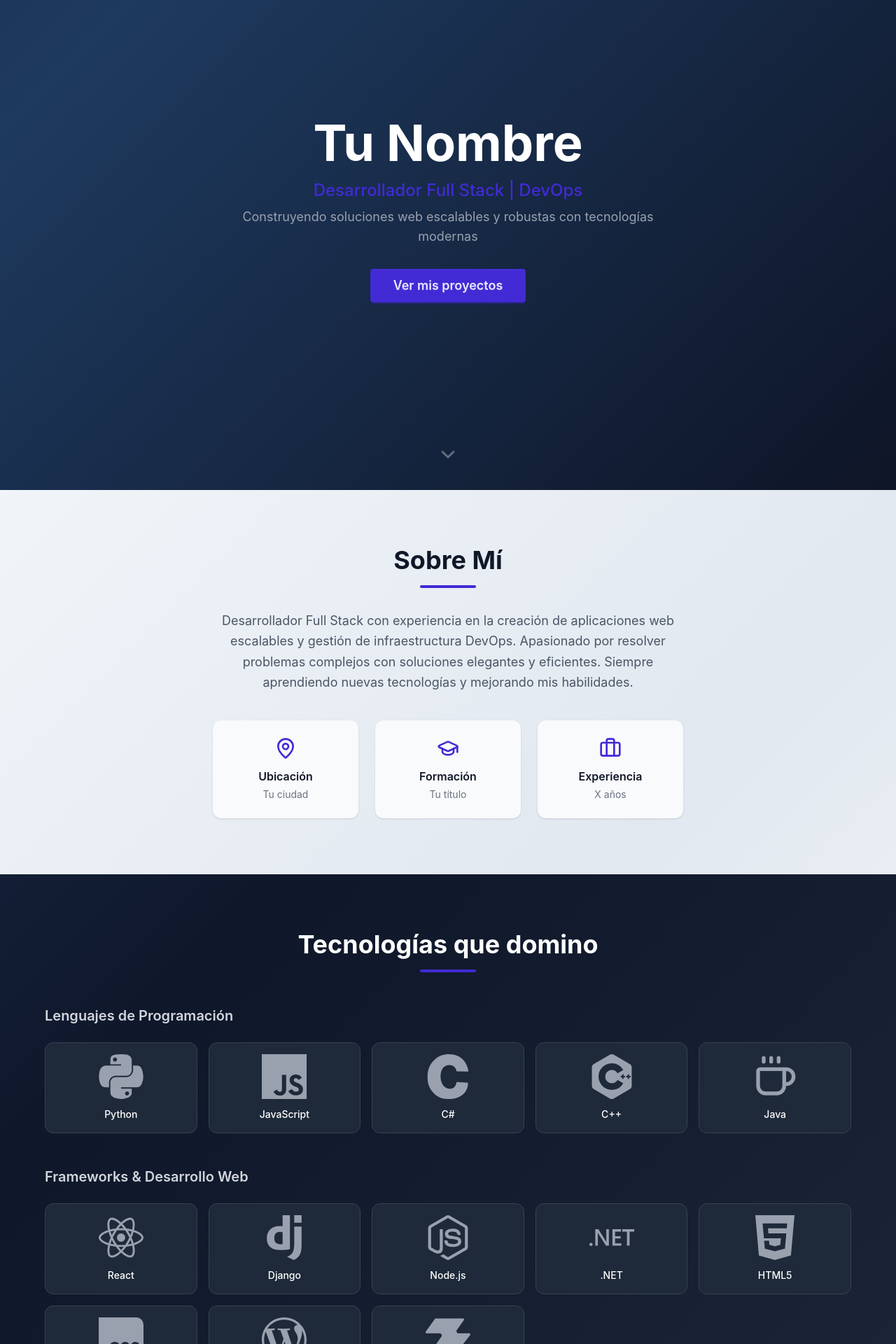
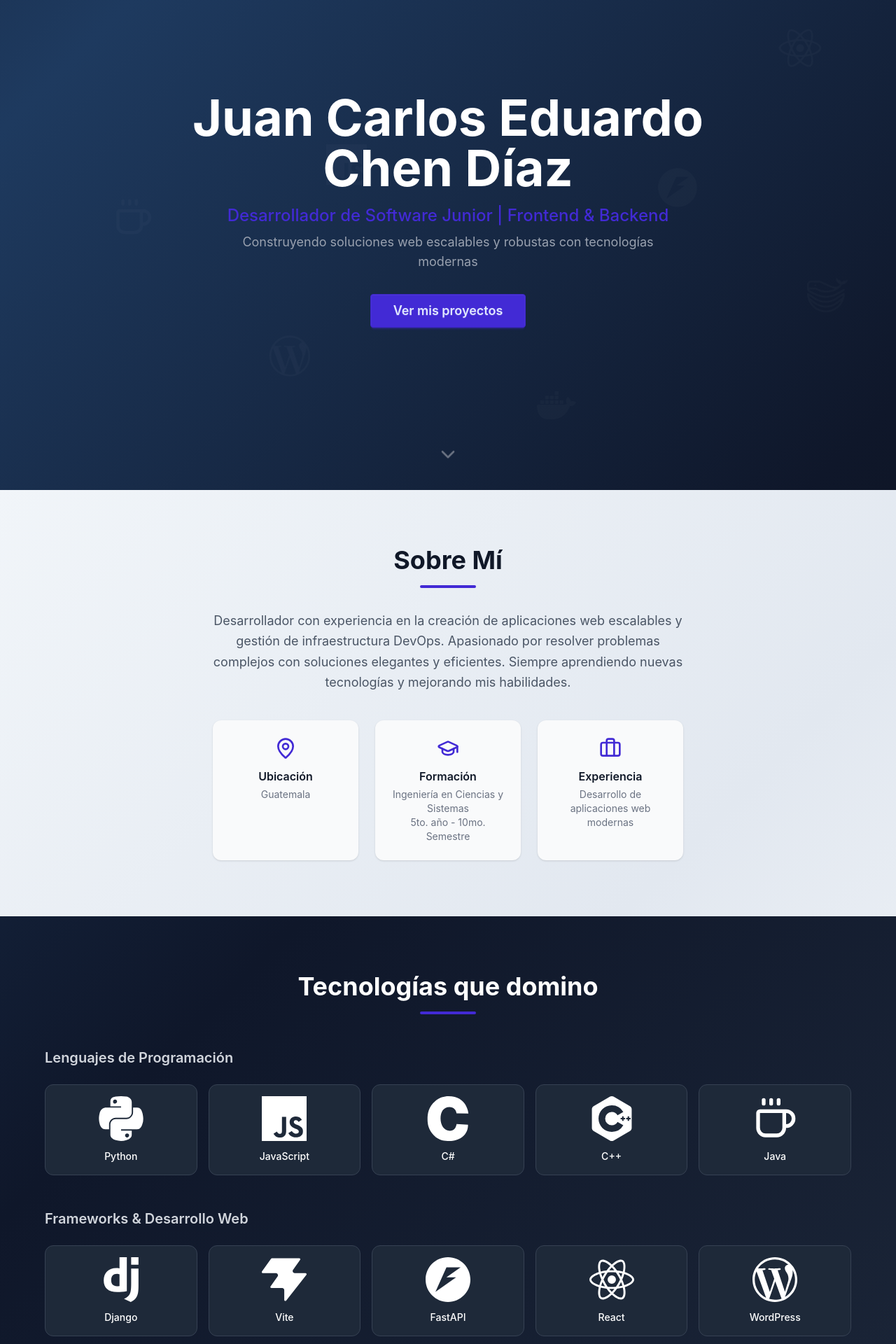
Before and after one commit to Juan-D15/portafolio-web, a React (Vite) app in the folder portafolio-jcd/: page / in a window 1280 px wide. Shown: the part 100-2020 px from the top of the page at 70% size. Built offline with nearby package versions, Linux system fonts and the light colour scheme.

Commit message:
cambios de diseño y textos

```diff
--- a/portafolio-jcd/index.html
+++ b/portafolio-jcd/index.html
@@ -3,7 +3,7 @@
   <head>
     <meta charset="UTF-8" />
     <meta name="viewport" content="width=device-width, initial-scale=1.0" />
-    <title>Portfolio</title>
+    <title>Portafolio</title>
   </head>
   <body>
     <div id="root"></div>
--- a/portafolio-jcd/src/components/About.jsx
+++ b/portafolio-jcd/src/components/About.jsx
@@ -11,7 +11,7 @@ const About = () => {
         <div className="w-20 h-1 bg-primary mx-auto rounded mb-8"></div>
 
         <p className="text-gray-600 text-lg mb-10 leading-relaxed max-w-2xl mx-auto">
-          Desarrollador Full Stack con experiencia en la creación de aplicaciones web escalables
+          Desarrollador con experiencia en la creación de aplicaciones web escalables
           y gestión de infraestructura DevOps. Apasionado por resolver problemas complejos con
           soluciones elegantes y eficientes. Siempre aprendiendo nuevas tecnologías y mejorando
           mis habilidades.
@@ -21,17 +21,18 @@ const About = () => {
           <div className="bg-gray-50 rounded-xl p-6 text-center shadow-sm hover:shadow-md transition-shadow">
             <MapPin className="w-8 h-8 text-primary mx-auto mb-3" />
             <p className="text-gray-900 font-semibold mb-1">Ubicación</p>
-            <p className="text-sm text-gray-500">Tu ciudad</p>
+            <p className="text-sm text-gray-500">Guatemala</p>
           </div>
           <div className="bg-gray-50 rounded-xl p-6 text-center shadow-sm hover:shadow-md transition-shadow">
             <GraduationCap className="w-8 h-8 text-primary mx-auto mb-3" />
             <p className="text-gray-900 font-semibold mb-1">Formación</p>
-            <p className="text-sm text-gray-500">Tu título</p>
+            <p className="text-sm text-gray-500">Ingeniería en Ciencias y Sistemas</p>
+            <p className="text-sm text-gray-500">5to. año - 10mo. Semestre</p>
           </div>
           <div className="bg-gray-50 rounded-xl p-6 text-center shadow-sm hover:shadow-md transition-shadow">
             <Briefcase className="w-8 h-8 text-primary mx-auto mb-3" />
             <p className="text-gray-900 font-semibold mb-1">Experiencia</p>
-            <p className="text-sm text-gray-500">X años</p>
+            <p className="text-sm text-gray-500">Desarrollo de aplicaciones web modernas</p>
           </div>
         </div>
       </div>
--- a/portafolio-jcd/src/components/Contact.jsx
+++ b/portafolio-jcd/src/components/Contact.jsx
@@ -19,8 +19,8 @@ const Contact = () => {
     {
       name: 'LinkedIn',
       icon: <LinkedInIcon />,
-      url: 'https://linkedin.com/in/tu-perfil',
-      label: 'linkedin.com/in/tu-perfil'
+      url: 'https://www.linkedin.com/in/juan-chendiaz/',
+      label: 'linkedin.com/in/juan-chendiaz'
     },
     {
       name: 'GitHub',
@@ -33,14 +33,14 @@ const Contact = () => {
           dangerouslySetInnerHTML={{ __html: siGithub.svg }}
         />
       ),
-      url: 'https://github.com/tu-usuario',
-      label: 'github.com/tu-usuario'
+      url: 'https://github.com/Juan-D15',
+      label: 'github.com/Juan-D15'
     },
     {
       name: 'Email',
       icon: <Mail className="w-8 h-8" />,
-      url: 'mailto:tu-email@ejemplo.com',
-      label: 'tu-email@ejemplo.com'
+      url: 'mailto:jdiaz45c@gmail.com',
+      label: 'jdiaz45c@gmail.com'
     }
   ];
 
@@ -63,20 +63,20 @@ const Contact = () => {
               href={link.url}
               target={link.url.startsWith('mailto') ? undefined : '_blank'}
               rel={link.url.startsWith('mailto') ? undefined : 'noopener noreferrer'}
-              className="flex flex-col items-center gap-3 text-gray-400 hover:text-primary transition-all duration-300 hover:scale-110 group"
+              className="flex flex-col items-center gap-3 text-white hover:text-primary transition-all duration-300 hover:scale-110 group"
             >
               <div className="p-4 rounded-full bg-gray-800 group-hover:bg-gray-700 transition-colors duration-300">
                 {link.icon}
               </div>
               <span className="font-medium">{link.name}</span>
-              <span className="text-sm text-gray-500">{link.label}</span>
+              <span className="text-sm text-gray-400">{link.label}</span>
             </a>
           ))}
         </div>
 
         <div className="border-t border-gray-700 pt-6">
           <p className="text-gray-500 text-sm">
-            © {new Date().getFullYear()} Tu Nombre. Todos los derechos reservados.
+            © {new Date().getFullYear()} Juan Carlos Eduardo Chen Díaz. Todos los derechos reservados.
           </p>
         </div>
       </div>
--- a/portafolio-jcd/src/components/Hero.jsx
+++ b/portafolio-jcd/src/components/Hero.jsx
@@ -1,5 +1,7 @@
-import React from 'react';
+import React, { useMemo } from 'react';
 import { ChevronDown } from 'lucide-react';
+import skillsData from '../data/skillsData';
+import { renderIcon } from '../utils/iconRenderer.jsx';
 
 const Hero = () => {
   const handleScrollToProjects = () => {
@@ -9,17 +11,90 @@ const Hero = () => {
     }
   };
 
+  // Generate distributed floating icons
+  const floatingIcons = useMemo(() => {
+    // Flatten all techs and shuffle
+    const allTechs = skillsData.flatMap((category) => category.items);
+    const shuffled = [...allTechs].sort(() => Math.random() - 0.5);
+
+    // Pick only 10 random techs
+    const selectedTechs = shuffled.slice(0, 10);
+
+    // Generate positions with minimum distance
+    const positions = [];
+    const minDistance = 25; // Minimum % distance between icons
+
+    for (let i = 0; i < selectedTechs.length; i++) {
+      let left, top, valid;
+      let attempts = 0;
+
+      do {
+        valid = true;
+        left = Math.random() * 85 + 7; // 7% to 92%
+        top = Math.random() * 75 + 12; // 12% to 87%
+
+        // Check distance from all existing positions
+        for (const pos of positions) {
+          const distance = Math.sqrt(
+            Math.pow(left - pos.left, 2) + Math.pow(top - pos.top, 2)
+          );
+          if (distance < minDistance) {
+            valid = false;
+            break;
+          }
+        }
+        attempts++;
+      } while (!valid && attempts < 50);
+
+      positions.push({ left, top });
+
+      const randomDelay = Math.random() * 8; // 0-8s random delay
+      const randomDuration = 12 + Math.random() * 8; // 12-20s float cycle
+
+      selectedTechs[i] = {
+        ...selectedTechs[i],
+        left: `${left}%`,
+        top: `${top}%`,
+        delay: `${randomDelay}s`,
+        duration: `${randomDuration}s`,
+      };
+    }
+
+    return selectedTechs;
+  }, []);
+
   return (
     <section
       id="inicio"
-      className="min-h-screen animated-gradient-hero flex flex-col items-center justify-center px-4 relative"
+      className="min-h-screen animated-gradient-hero flex flex-col items-center justify-center px-4 relative overflow-hidden"
     >
-      <div className="text-center max-w-4xl mx-auto">
+      {/* Floating background icons */}
+      <div className="absolute inset-0 pointer-events-none">
+        {floatingIcons.map((tech, index) => (
+          <div
+            key={`${tech.icon}-${index}`}
+            className="absolute floating-icon"
+            style={{
+              left: tech.left,
+              top: tech.top,
+              animationDelay: tech.delay,
+              animationDuration: tech.duration,
+            }}
+          >
+            <div className="opacity-[0.22] hover:opacity-[0.35] transition-opacity duration-300 text-white">
+              {renderIcon(tech.icon, "w-14 h-14 md:w-16 md:h-16")}
+            </div>
+          </div>
+        ))}
+      </div>
+
+      {/* Main content */}
+      <div className="text-center max-w-4xl mx-auto relative z-10">
         <h1 className="text-5xl md:text-7xl font-bold text-white mb-4">
-          Tu Nombre
+          Juan Carlos Eduardo Chen Díaz
         </h1>
         <p className="text-xl md:text-2xl text-primary mb-2 font-medium">
-          Desarrollador Full Stack | DevOps
+          Desarrollador de Software Junior | Frontend & Backend
         </p>
         <p className="text-gray-400 text-lg mb-8 max-w-2xl mx-auto">
           Construyendo soluciones web escalables y robustas con tecnologías modernas
@@ -32,7 +107,7 @@ const Hero = () => {
         </button>
       </div>
 
-      <div className="absolute bottom-8 animate-bounce">
+      <div className="absolute bottom-8 animate-bounce z-10">
         <ChevronDown className="text-gray-500 w-8 h-8" />
       </div>
     </section>
--- a/portafolio-jcd/src/components/Navbar.jsx
+++ b/portafolio-jcd/src/components/Navbar.jsx
@@ -39,7 +39,7 @@ const Navbar = () => {
       <div className="max-w-7xl mx-auto px-4 sm:px-6 lg:px-8">
         <div className="flex items-center justify-between h-16">
           <div className="flex-shrink-0">
-            <span className="text-white text-xl font-bold">Portfolio</span>
+            <span className="text-white text-xl font-bold">Portafolio</span>
           </div>
 
           <div className="hidden md:block">
--- a/portafolio-jcd/src/components/Skills.jsx
+++ b/portafolio-jcd/src/components/Skills.jsx
@@ -1,84 +1,8 @@
 import React from 'react';
 import skillsData from '../data/skillsData';
-import {
-  siPython,
-  siJavascript,
-  siC,
-  siCplusplus,
-  siReact,
-  siDjango,
-  siNodedotjs,
-  siDotnet,
-  siHtml5,
-  siCss,
-  siWordpress,
-  siPostgresql,
-  siMysql,
-  siDocker,
-  siUbuntu,
-  siVite,
-} from 'simple-icons';
-import {
-  Hash,
-  Coffee,
-  Database,
-  Monitor,
-  Cloud,
-  Server,
-} from 'lucide-react';
-
-const iconMap = {
-  python: siPython,
-  javascript: siJavascript,
-  csharp: siC,
-  cplusplus: siCplusplus,
-  java: null,
-  react: siReact,
-  django: siDjango,
-  nodedotjs: siNodedotjs,
-  dotnet: siDotnet,
-  html5: siHtml5,
-  css3: siCss,
-  wordpress: siWordpress,
-  postgresql: siPostgresql,
-  mysql: siMysql,
-  microsoftsqlserver: null,
-  docker: siDocker,
-  windows: null,
-  ubuntu: siUbuntu,
-  vite: siVite,
-  dokploy: null,
-  server: null,
-};
-
-const lucideFallbacks = {
-  csharp: <Hash className="w-12 h-12 md:w-16 md:h-16" />,
-  java: <Coffee className="w-12 h-12 md:w-16 md:h-16" />,
-  microsoftsqlserver: <Database className="w-12 h-12 md:w-16 md:h-16" />,
-  windows: <Monitor className="w-12 h-12 md:w-16 md:h-16" />,
-  dokploy: <Cloud className="w-12 h-12 md:w-16 md:h-16" />,
-  server: <Server className="w-12 h-12 md:w-16 md:h-16" />,
-};
+import { renderIcon } from '../utils/iconRenderer.jsx';
 
 const Skills = () => {
-  const renderIcon = (iconSlug) => {
-    const icon = iconMap[iconSlug];
-
-    if (icon) {
-      return (
-        <svg
-          role="img"
-          viewBox="0 0 24 24"
-          className="w-12 h-12 md:w-16 md:h-16"
-          fill="currentColor"
-          dangerouslySetInnerHTML={{ __html: icon.svg }}
-        />
-      );
-    }
-
-    return lucideFallbacks[iconSlug] || null;
-  };
-
   return (
     <section id="habilidades" className="animated-gradient-dark py-20 px-4">
       <div className="max-w-6xl mx-auto">
@@ -101,7 +25,7 @@ const Skills = () => {
                     key={tech.name}
                     className="bg-gray-800 border border-gray-700 rounded-xl p-4 flex flex-col items-center justify-center gap-3 hover:border-primary hover:shadow-lg hover:shadow-primary/20 transition-all duration-300 group"
                   >
-                    <div className="text-gray-400 group-hover:text-primary transition-colors duration-300">
+                    <div className="text-white group-hover:text-primary transition-colors duration-300">
                       {renderIcon(tech.icon)}
                     </div>
                     <span className="text-white text-sm font-medium text-center">
--- a/portafolio-jcd/src/data/projectsData.js
+++ b/portafolio-jcd/src/data/projectsData.js
@@ -1,7 +1,7 @@
 const projects = [
   {
     id: "proyecto-1",
-    title: "Sistema de Gestión de Inventarios",
+    title: "Sistema de Gestión de Proyectos - AMG",
     shortDescription: "Aplicación web para gestión de stock y ventas en tiempo real.",
     fullDescription: "Este proyecto es un sistema completo de gestión de inventarios desarrollado para una empresa retail. Incluye control de stock en tiempo real, generación de reportes automáticos, alertas de bajo inventario y un panel de administración intuitivo. El backend está construido con Django y PostgreSQL, mientras que el frontend utiliza React con un diseño responsive.",
     images: [
@@ -9,7 +9,7 @@ const projects = [
       "/images/proyecto1-2.jpg",
       "/images/proyecto1-3.jpg"
     ],
-    technologies: ["React", "Django", "PostgreSQL", "Docker"],
+    technologies: ["Django", "PostgreSQL", "Tailwind CSS", "DaisyUI", "HTML5", "CSS"],
     features: [
       "Control de stock en tiempo real",
       "Generación automática de reportes",
--- a/portafolio-jcd/src/data/skillsData.js
+++ b/portafolio-jcd/src/data/skillsData.js
@@ -12,14 +12,15 @@ const skills = [
   {
     category: "Frameworks & Desarrollo Web",
     items: [
+      { name: "Django", icon: "django" },
+      { name: "Vite", icon: "vite" },
+      { name: "FastAPI", icon: "fastapi" },
       { name: "React", icon: "react" },
-      { name: "Django", icon: "django" },
+      { name: "WordPress", icon: "wordpress" },
+      { name: ".NET", icon: "dotnet" },
       { name: "Node.js", icon: "nodedotjs" },
-      { name: ".NET", icon: "dotnet" },
       { name: "HTML5", icon: "html5" },
-      { name: "CSS", icon: "css3" },
-      { name: "WordPress", icon: "wordpress" },
-      { name: "Vite", icon: "vite" }
+      { name: "CSS", icon: "css3" }
     ]
   },
   {
--- a/portafolio-jcd/src/index.css
+++ b/portafolio-jcd/src/index.css
@@ -77,3 +77,62 @@ html {
   background-size: 400% 400%;
   animation: gradient-shift 16s ease infinite;
 }
+
+/* Floating icons animation for Hero section */
+@keyframes float-up {
+  0% {
+    opacity: 0;
+    transform: translateY(20px) scale(0.8);
+  }
+  10% {
+    opacity: 0.1;
+  }
+  50% {
+    opacity: 0.15;
+    transform: translateY(-10px) scale(1);
+  }
+  90% {
+    opacity: 0.1;
+  }
+  100% {
+    opacity: 0;
+    transform: translateY(-30px) scale(0.9);
+  }
+}
+
+.floating-icon {
+  animation: float-up linear infinite;
+  opacity: 0;
+}
+
+/* Staggered delays for floating icons */
+.floating-icon:nth-child(1) { animation-delay: 0s; }
+.floating-icon:nth-child(2) { animation-delay: 1s; }
+.floating-icon:nth-child(3) { animation-delay: 2s; }
+.floating-icon:nth-child(4) { animation-delay: 3s; }
+.floating-icon:nth-child(5) { animation-delay: 4s; }
+.floating-icon:nth-child(6) { animation-delay: 5s; }
+.floating-icon:nth-child(7) { animation-delay: 6s; }
+.floating-icon:nth-child(8) { animation-delay: 7s; }
+.floating-icon:nth-child(9) { animation-delay: 8s; }
+.floating-icon:nth-child(10) { animation-delay: 9s; }
+.floating-icon:nth-child(11) { animation-delay: 10s; }
+.floating-icon:nth-child(12) { animation-delay: 11s; }
+.floating-icon:nth-child(13) { animation-delay: 12s; }
+.floating-icon:nth-child(14) { animation-delay: 13s; }
+.floating-icon:nth-child(15) { animation-delay: 14s; }
+.floating-icon:nth-child(16) { animation-delay: 15s; }
+.floating-icon:nth-child(17) { animation-delay: 16s; }
+.floating-icon:nth-child(18) { animation-delay: 17s; }
+.floating-icon:nth-child(19) { animation-delay: 18s; }
+.floating-icon:nth-child(20) { animation-delay: 19s; }
+.floating-icon:nth-child(21) { animation-delay: 20s; }
+.floating-icon:nth-child(22) { animation-delay: 21s; }
+.floating-icon:nth-child(23) { animation-delay: 22s; }
+.floating-icon:nth-child(24) { animation-delay: 23s; }
+.floating-icon:nth-child(25) { animation-delay: 24s; }
+.floating-icon:nth-child(26) { animation-delay: 25s; }
+.floating-icon:nth-child(27) { animation-delay: 26s; }
+.floating-icon:nth-child(28) { animation-delay: 27s; }
+.floating-icon:nth-child(29) { animation-delay: 28s; }
+.floating-icon:nth-child(30) { animation-delay: 29s; }
```
